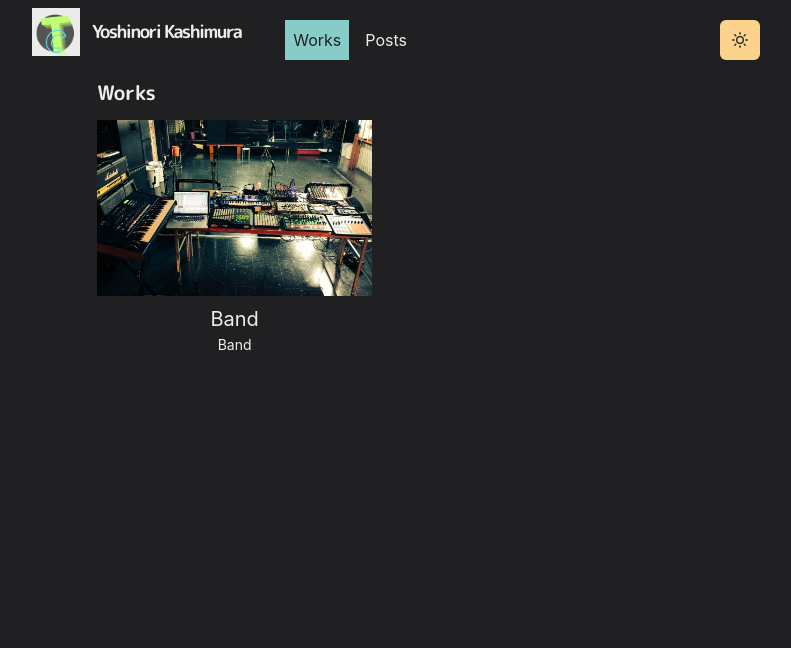
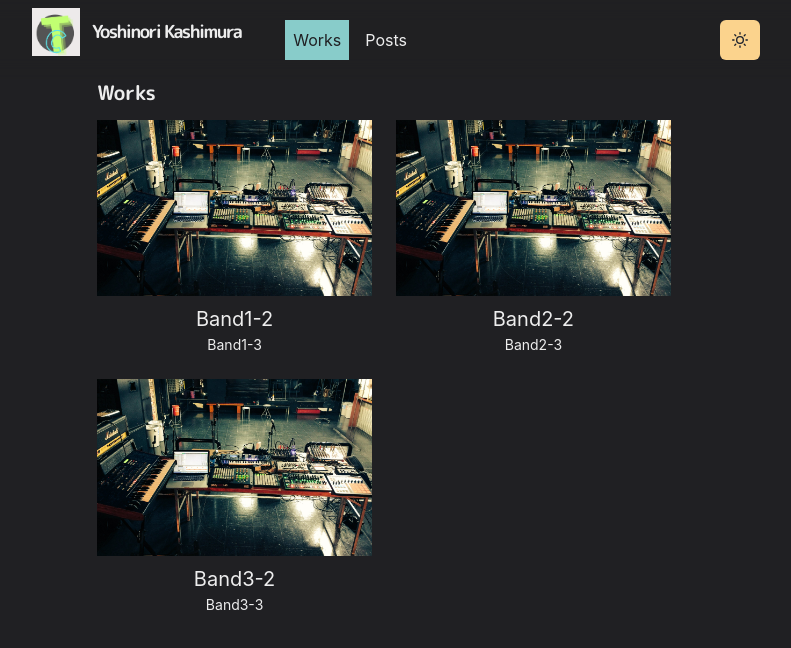
Before and after one commit to tonakai-coco/portfolio, a Next.js app: page /works in a window 1280 px wide. Shown: the top 648 px of the page, without its empty margins (256-1047 px from the left). Built offline with nearby package versions, Linux system fonts and the light colour scheme.

Commit message:
Update works.tsx with new work grid items

```diff
--- a/src/pages/works.tsx
+++ b/src/pages/works.tsx
@@ -11,8 +11,18 @@ const Works = () => {
       </Heading>
       <SimpleGrid columns={[1, 1, 2]} gap={6}>
         <Section>
-          <WorkGridItem id="band" title="Band" thumbnail={thumbBand}>
-            Band
+          <WorkGridItem id="band1-1" title="Band1-2" thumbnail={thumbBand}>
+            Band1-3
+          </WorkGridItem>
+        </Section>
+        <Section>
+          <WorkGridItem id="band2-1" title="Band2-2" thumbnail={thumbBand}>
+            Band2-3
+          </WorkGridItem>
+        </Section>
+        <Section>
+          <WorkGridItem id="band3-1" title="Band3-2" thumbnail={thumbBand}>
+            Band3-3
           </WorkGridItem>
         </Section>
       </SimpleGrid>
```
